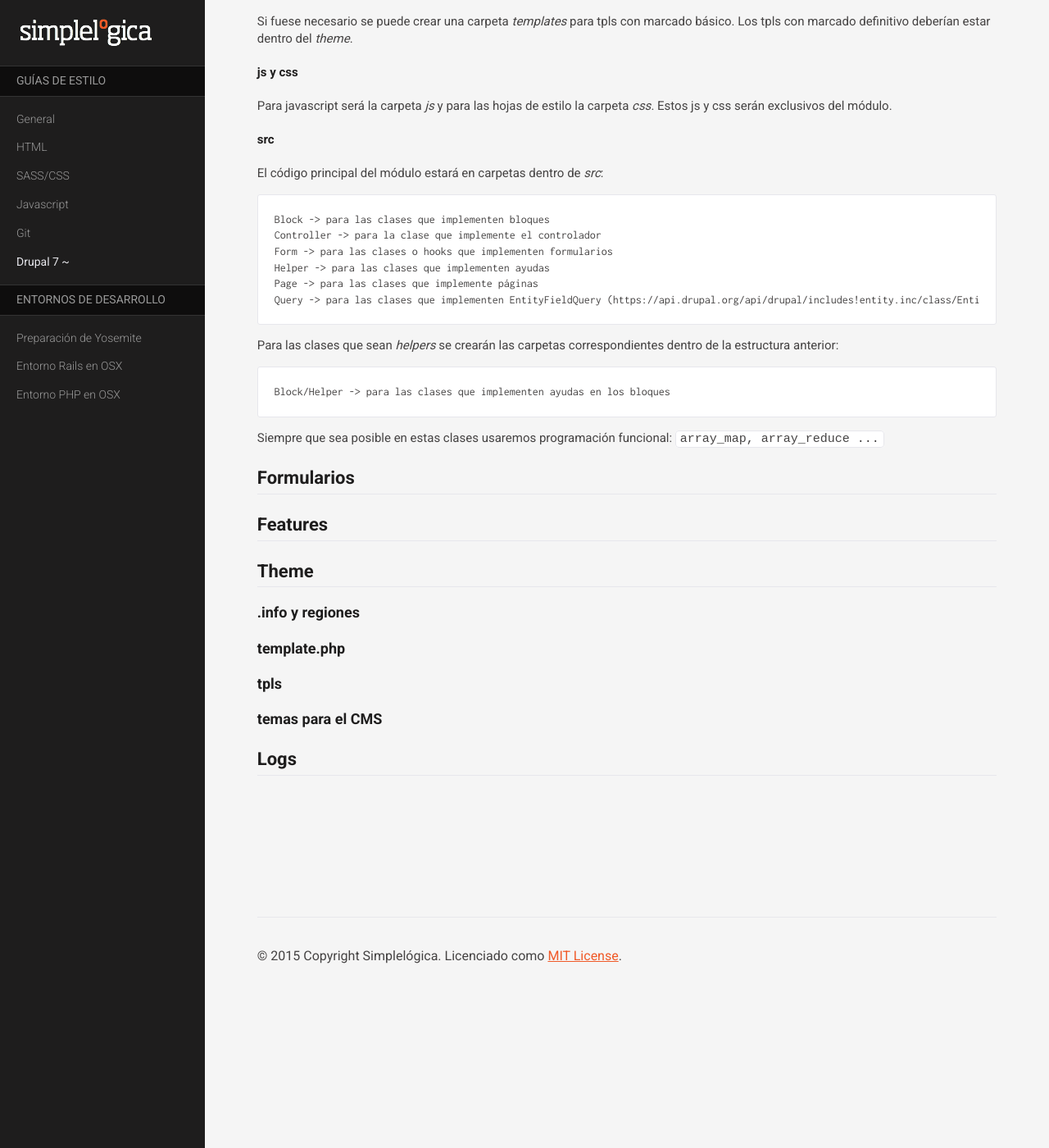
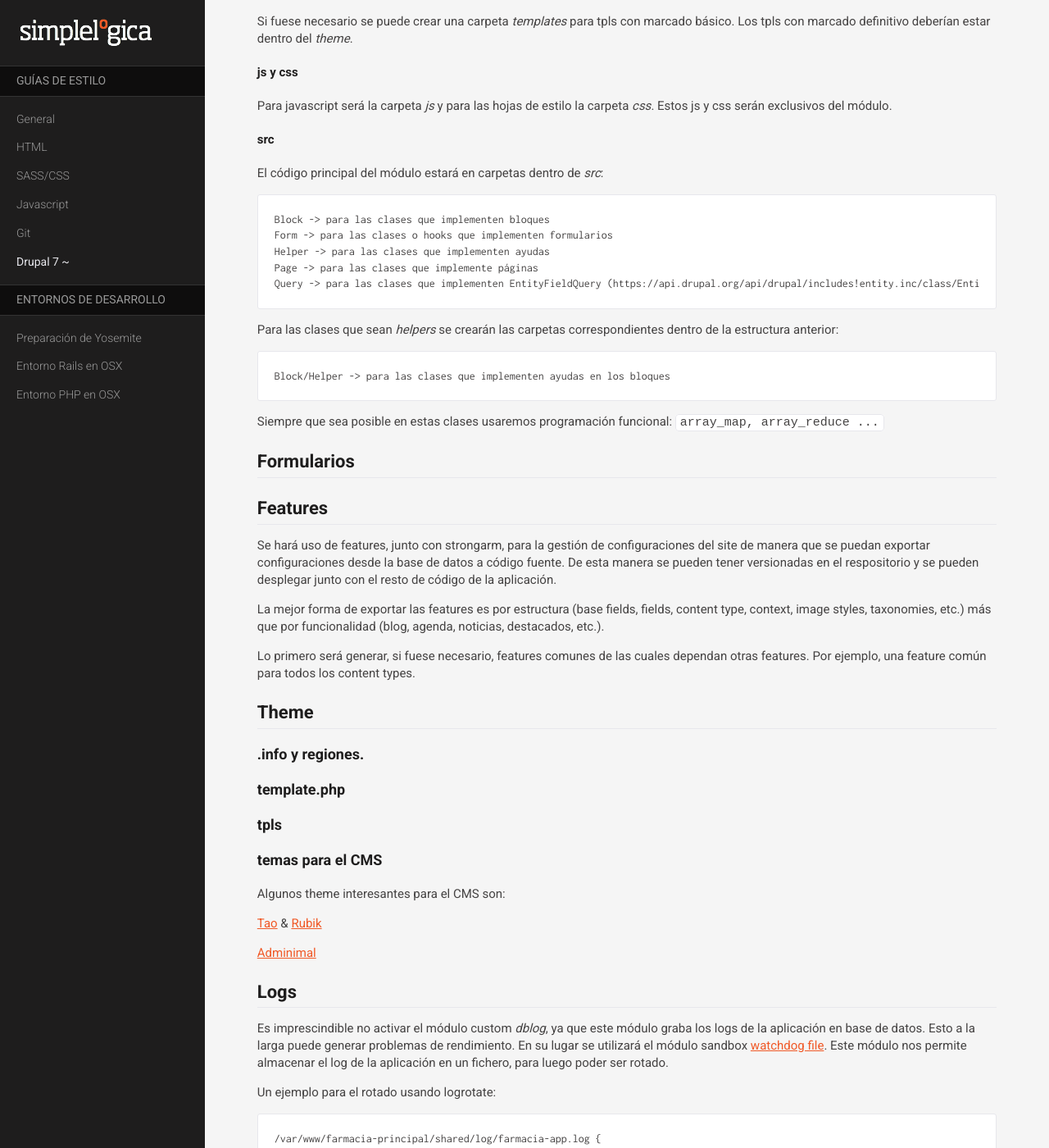
Before and after one commit to simplelogica/styleguides, a Jekyll site: the page built from estilo/drupal7.md, in a window 1280 px wide and 1400 px high, scrolled down 4107 px. Shown: the whole window at 82% size. Built offline with Jekyll 4.4.1, drawn with Linux system fonts in a browser that asks for light colours; nearby versions of some CDN libraries; Markdown is read by kramdown in place of the engine named in the settings; some of the changed text lies outside the part shown.

Commit message:
features y logs

````diff
--- a/estilo/drupal7.md
+++ b/estilo/drupal7.md
@@ -218,7 +218,6 @@ El código principal del módulo estará en carpetas dentro de *src*:
 
 ```
 Block -> para las clases que implementen bloques
-Controller -> para la clase que implemente el controlador
 Form -> para las clases o hooks que implementen formularios
 Helper -> para las clases que implementen ayudas
 Page -> para las clases que implemente páginas
@@ -237,9 +236,16 @@ Siempre que sea posible en estas clases usaremos programación funcional: `array
 
 ## Features
 
+Se hará uso de features, junto con strongarm, para la gestión de configuraciones del site de manera que se puedan exportar configuraciones desde la base de datos a código fuente. De esta manera se pueden tener versionadas en el respositorio y se pueden desplegar junto con el resto de código de la aplicación.
+
+La mejor forma de exportar las features es por estructura (base fields, fields, content type, context, image styles, taxonomies, etc.) más que por funcionalidad (blog, agenda, noticias, destacados, etc.).
+
+Lo primero será generar, si fuese necesario, features comunes de las cuales dependan otras features. Por ejemplo, una feature común para todos los content types.
+
+
 ## Theme
 
-### .info y regiones
+### .info y regiones.
 
 ### template.php
 
@@ -247,4 +253,27 @@ Siempre que sea posible en estas clases usaremos programación funcional: `array
 
 ### temas para el CMS
 
+Algunos theme interesantes para el CMS son:
+
+[Tao](https://www.drupal.org/project/tao) & [Rubik](https://www.drupal.org/project/rubik)
+
+[Adminimal](https://www.drupal.org/project/adminimal_theme)
+
 ## Logs
+
+Es imprescindible no activar el módulo custom *dblog*, ya que este módulo graba los logs de la aplicación en base de datos. Esto a la larga puede generar problemas de rendimiento. En su lugar se utilizará el módulo sandbox [watchdog file](https://www.drupal.org/sandbox/kpander/1986402). Este módulo nos permite almacenar el log de la aplicación en un fichero, para luego poder ser rotado.
+
+Un ejemplo para el rotado usando logrotate:
+
+```
+/var/www/farmacia-principal/shared/log/farmacia-app.log {
+  daily
+  su www-data www-data
+  missingok
+  rotate 7
+  compress
+  dateext
+  dateformat -%Y-%m-%d
+  nomail
+}
+```
````
